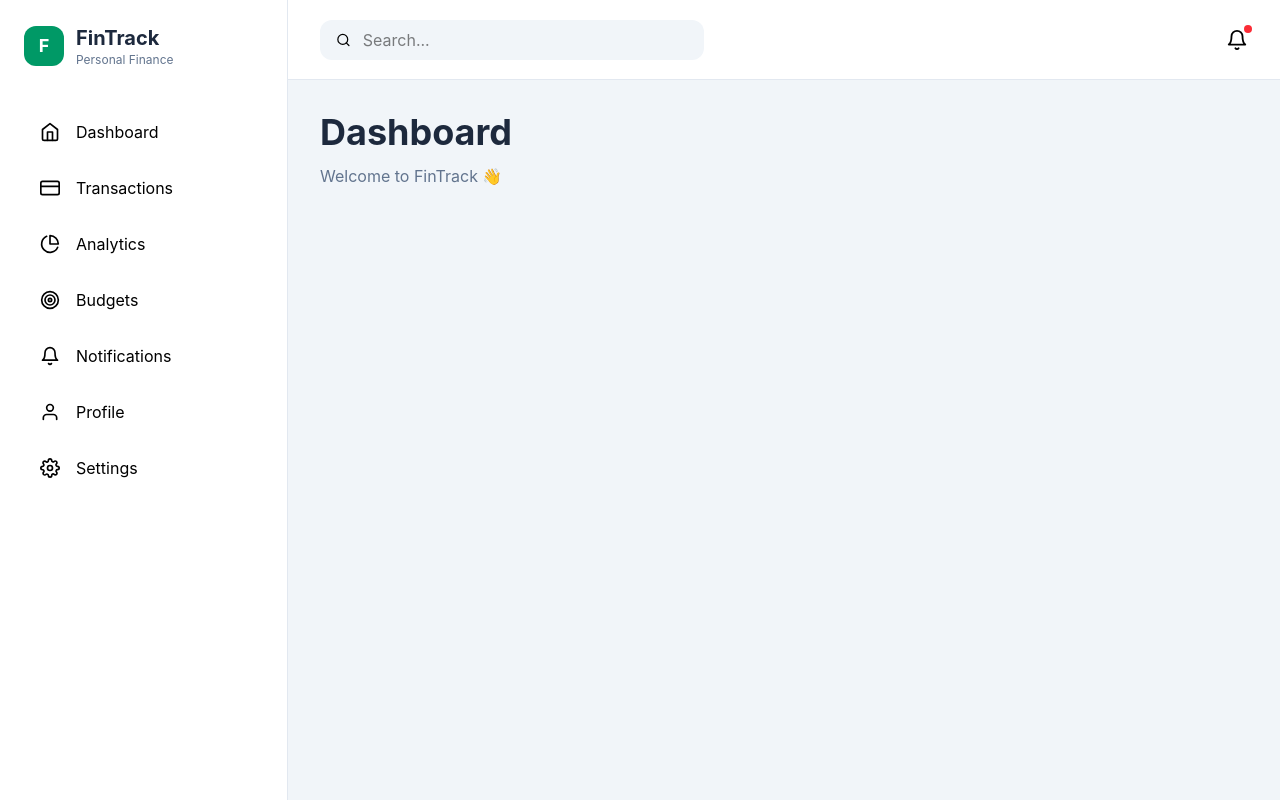
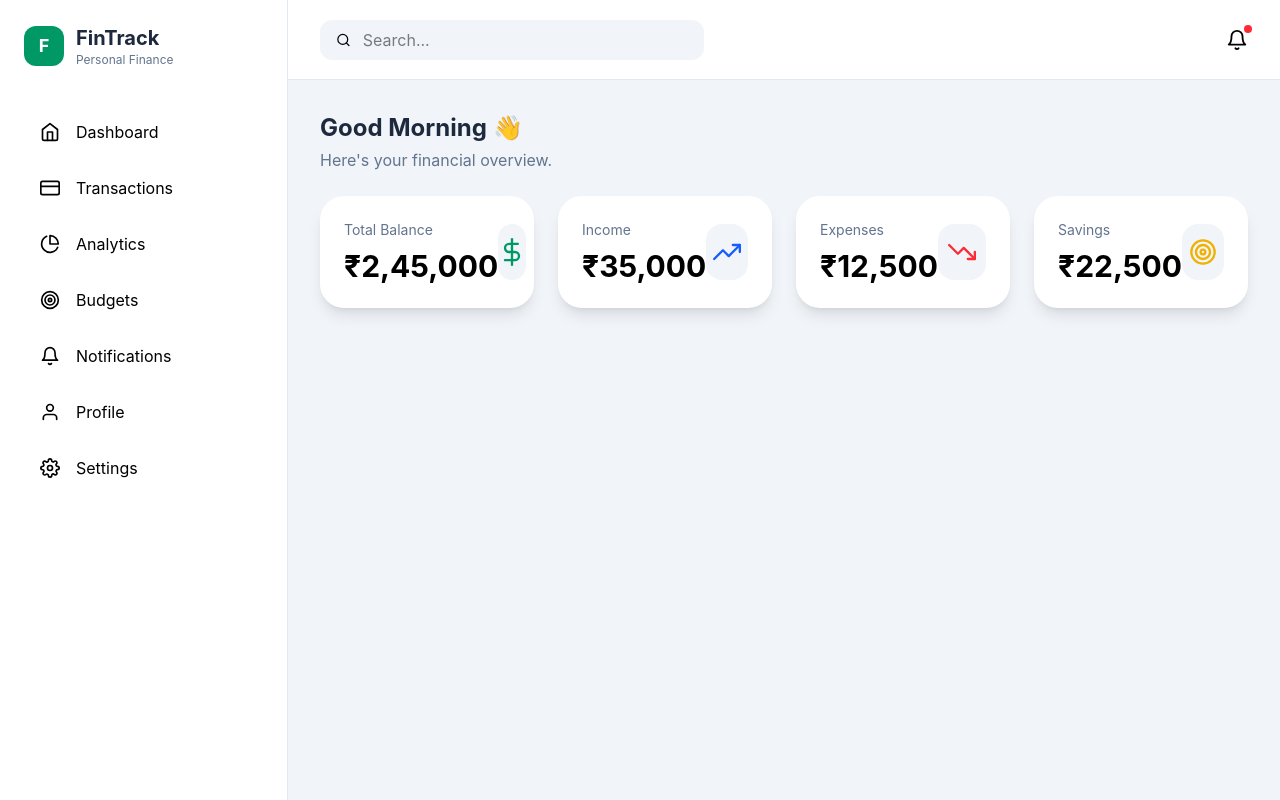
Before and after one commit to SreesaranK/FinTrack, a React (Vite) app: page / in a window 1280 px wide. Built offline with nearby package versions, Linux system fonts and the light colour scheme.

Commit message:
feat: build dashboard overview with reusable UI components

```diff
--- a/src/App.jsx
+++ b/src/App.jsx
@@ -1,15 +1,10 @@
 import AppLayout from "./layouts/AppLayout";
+import Dashboard from "./pages/Dashboard/Dashboard";
 
 function App() {
   return (
     <AppLayout>
-      <h1 className="text-4xl font-bold text-slate-800">
-        Dashboard
-      </h1>
-
-      <p className="mt-3 text-slate-500">
-        Welcome to FinTrack 👋
-      </p>
+      <Dashboard />
     </AppLayout>
   );
 }
--- /dev/null
+++ b/src/data/dashboardData.jsx
@@ -0,0 +1,33 @@
+import {
+  FiDollarSign,
+  FiTrendingUp,
+  FiTrendingDown,
+  FiTarget,
+} from "react-icons/fi";
+
+export const stats = [
+  {
+    title: "Total Balance",
+    amount: "₹2,45,000",
+    icon: <FiDollarSign size={28} />,
+    color: "text-emerald-600",
+  },
+  {
+    title: "Income",
+    amount: "₹35,000",
+    icon: <FiTrendingUp size={28} />,
+    color: "text-blue-600",
+  },
+  {
+    title: "Expenses",
+    amount: "₹12,500",
+    icon: <FiTrendingDown size={28} />,
+    color: "text-red-500",
+  },
+  {
+    title: "Savings",
+    amount: "₹22,500",
+    icon: <FiTarget size={28} />,
+    color: "text-yellow-500",
+  },
+];
--- /dev/null
+++ b/src/pages/Dashboard/Dashboard.jsx
@@ -0,0 +1,30 @@
+import SectionTitle from "../../components/ui/SectionTitle";
+import StatCard from "../../components/ui/StatCard";
+import { stats } from "../../data/dashboardData";
+
+export default function Dashboard() {
+  return (
+    <div>
+
+      <SectionTitle
+        title="Good Morning 👋"
+        subtitle="Here's your financial overview."
+      />
+
+      <div className="grid grid-cols-1 md:grid-cols-2 xl:grid-cols-4 gap-6">
+
+        {stats.map((item) => (
+          <StatCard
+            key={item.title}
+            title={item.title}
+            amount={item.amount}
+            icon={item.icon}
+            color={item.color}
+          />
+        ))}
+
+      </div>
+
+    </div>
+  );
+}
```
